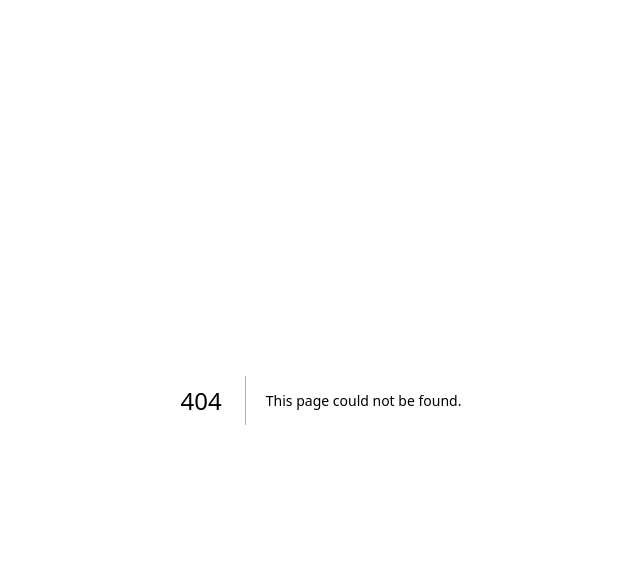
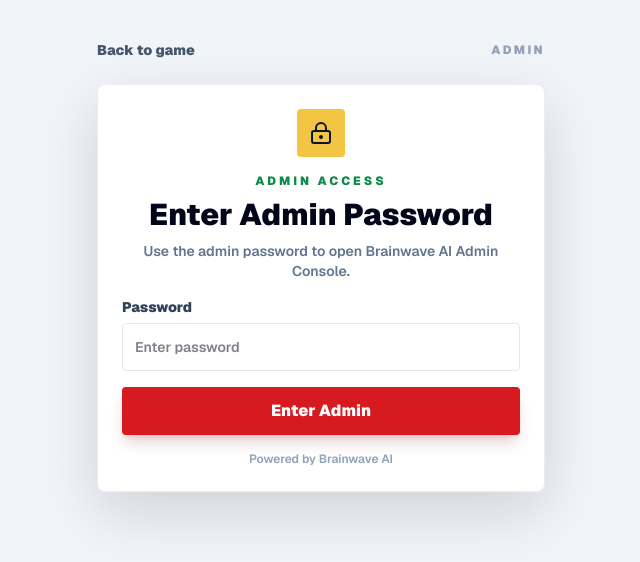
Before and after one commit to cantonmedia-ai/laozhaopai-32-worldcup-game, a Next.js app: page /admin-login in a window 1280 px wide. Before the commit this address had no page. Shown: the top 562 px of the page, without its empty margins (319-959 px from the left). Built offline with nearby package versions, Linux system fonts and the light colour scheme.

Commit message:
Add password-gated admin access

```diff
--- /dev/null
+++ b/src/app/admin-login/page.tsx
@@ -0,0 +1,25 @@
+import Link from "next/link";
+import { AdminLoginForm } from "@/components/admin-login-form";
+
+export default async function AdminLoginPage({
+  searchParams,
+}: {
+  searchParams: Promise<{ next?: string }>;
+}) {
+  const params = await searchParams;
+  const next = params.next && params.next.startsWith("/") ? params.next : "/admin";
+
+  return (
+    <main className="min-h-screen bg-slate-100 px-4 py-10 text-slate-950">
+      <div className="mx-auto mb-6 flex max-w-md items-center justify-between">
+        <Link href="/game" className="text-sm font-black text-slate-600 hover:text-slate-950">
+          Back to game
+        </Link>
+        <span className="text-xs font-black uppercase tracking-[0.2em] text-slate-400">
+          Admin
+        </span>
+      </div>
+      <AdminLoginForm next={next} />
+    </main>
+  );
+}
--- /dev/null
+++ b/src/app/api/admin-login/route.ts
@@ -0,0 +1,36 @@
+import { NextResponse, type NextRequest } from "next/server";
+import {
+  ADMIN_ACCESS_COOKIE,
+  ADMIN_ACCESS_VALUE,
+  getAdminPassword,
+} from "@/lib/admin-password";
+
+function safeNextPath(value: unknown) {
+  if (typeof value !== "string" || !value.startsWith("/") || value.startsWith("//")) {
+    return "/admin";
+  }
+
+  return value;
+}
+
+export async function POST(request: NextRequest) {
+  const body = (await request.json().catch(() => null)) as {
+    password?: string;
+    next?: string;
+  } | null;
+
+  if (String(body?.password ?? "") !== getAdminPassword()) {
+    return NextResponse.json({ error: "Wrong admin password." }, { status: 401 });
+  }
+
+  const response = NextResponse.json({ ok: true, next: safeNextPath(body?.next) });
+  response.cookies.set(ADMIN_ACCESS_COOKIE, ADMIN_ACCESS_VALUE, {
+    httpOnly: true,
+    sameSite: "lax",
+    secure: process.env.NODE_ENV === "production",
+    path: "/",
+    maxAge: 60 * 60 * 8,
+  });
+
+  return response;
+}
--- a/src/app/profile/page.tsx
+++ b/src/app/profile/page.tsx
@@ -59,14 +59,12 @@
           >
             <Share2 size={18} /> Referral
           </Link>
-          {profile && ["admin", "owner"].includes(profile.role) ? (
           <Link
             href="/admin"
             className="flex h-12 items-center justify-center gap-2 rounded bg-[#f4c542] font-black text-[#071525]"
           >
             <Settings size={18} /> Admin
           </Link>
-          ) : null}
           <form action="/auth/logout" method="post">
             <button
               type="submit"
--- a/src/components/admin-layout.tsx
+++ b/src/components/admin-layout.tsx
@@ -13,7 +13,7 @@
   Users,
 } from "lucide-react";
 import clsx from "clsx";
-import { requireAdmin } from "@/lib/auth-guards";
+import { requireAdminPasswordAccess } from "@/lib/admin-password";
 
 const adminNav = [
   { href: "/admin/games", label: "Dashboard", icon: LayoutDashboard },
@@ -38,7 +38,7 @@
   active: string;
   children: React.ReactNode;
 }) {
-  await requireAdmin();
+  await requireAdminPasswordAccess(active);
 
   return (
     <div className="min-h-screen bg-slate-100 text-slate-950 md:grid md:grid-cols-[260px_1fr]">
--- /dev/null
+++ b/src/components/admin-login-form.tsx
@@ -0,0 +1,82 @@
+"use client";
+
+import { useState } from "react";
+import { Loader2, LockKeyhole } from "lucide-react";
+
+export function AdminLoginForm({ next = "/admin" }: { next?: string }) {
+  const [password, setPassword] = useState("");
+  const [loading, setLoading] = useState(false);
+  const [errorMessage, setErrorMessage] = useState("");
+
+  async function submit(event: React.FormEvent<HTMLFormElement>) {
+    event.preventDefault();
+    setLoading(true);
+    setErrorMessage("");
+
+    try {
+      const response = await fetch("/api/admin-login", {
+        method: "POST",
+        headers: { "Content-Type": "application/json" },
+        body: JSON.stringify({ password, next }),
+      });
+      const result = (await response.json().catch(() => null)) as {
+        next?: string;
+        error?: string;
+      } | null;
+
+      if (!response.ok) throw new Error(result?.error || "Wrong admin password.");
+      window.location.href = result?.next || "/admin";
+    } catch (error) {
+      setErrorMessage(error instanceof Error ? error.message : "Wrong admin password.");
+    } finally {
+      setLoading(false);
+    }
+  }
+
+  return (
+    <form onSubmit={submit} className="card mx-auto grid max-w-md gap-4 p-6">
+      <div className="text-center">
+        <div className="mx-auto grid size-12 place-items-center rounded bg-[#f4c542] text-[#071525]">
+          <LockKeyhole size={24} />
+        </div>
+        <p className="mt-4 text-xs font-black uppercase tracking-[0.25em] text-[#0f8a4b]">
+          Admin Access
+        </p>
+        <h1 className="mt-2 text-3xl font-black text-slate-950">
+          Enter Admin Password
+        </h1>
+        <p className="mt-2 text-sm font-semibold text-slate-500">
+          Use the admin password to open Brainwave AI Admin Console.
+        </p>
+      </div>
+      <label className="grid gap-1.5 text-sm font-black text-slate-700">
+        Password
+        <input
+          type="password"
+          value={password}
+          onChange={(event) => setPassword(event.target.value)}
+          className="h-12 rounded border border-slate-200 bg-white px-3 font-semibold text-slate-950 outline-none focus:border-[#d71920]"
+          placeholder="Enter password"
+          autoComplete="current-password"
+          required
+        />
+      </label>
+      <button
+        type="submit"
+        disabled={loading}
+        className="flex h-12 items-center justify-center gap-2 rounded bg-[#d71920] px-4 font-black text-white shadow-lg shadow-red-900/20 hover:bg-red-700 disabled:cursor-wait disabled:bg-slate-400"
+      >
+        {loading ? <Loader2 className="animate-spin" size={18} /> : null}
+        {loading ? "Checking..." : "Enter Admin"}
+      </button>
+      {errorMessage ? (
+        <p className="rounded bg-red-50 p-3 text-center text-xs font-bold text-red-700">
+          {errorMessage}
+        </p>
+      ) : null}
+      <p className="text-center text-xs font-semibold text-slate-400">
+        Powered by Brainwave AI
+      </p>
+    </form>
+  );
+}
--- a/src/components/app-shell.tsx
+++ b/src/components/app-shell.tsx
@@ -2,6 +2,7 @@
 import {
   BookOpenText,
   ChartNoAxesColumnIncreasing,
+  Settings,
   ShieldCheck,
   Trophy,
   UserRound,
@@ -15,6 +16,7 @@
   { href: "/leaderboard", label: "Ranking", icon: ChartNoAxesColumnIncreasing },
   { href: "/rules", label: "Rules", icon: BookOpenText },
   { href: "/profile", label: "Profile", icon: UserRound },
+  { href: "/admin", label: "Admin", icon: Settings },
 ];
 
 const publicNav = [
--- a/src/lib/admin-api.ts
+++ b/src/lib/admin-api.ts
@@ -1,7 +1,18 @@
 import { NextResponse, type NextRequest } from "next/server";
 import { createServerClient } from "@supabase/ssr";
+import { ADMIN_ACCESS_COOKIE, ADMIN_ACCESS_VALUE } from "@/lib/admin-password";
 
 export async function requireAdminApi(request: NextRequest) {
+  if (request.cookies.get(ADMIN_ACCESS_COOKIE)?.value === ADMIN_ACCESS_VALUE) {
+    return {
+      ok: true as const,
+      user: {
+        id: "admin-password",
+        email: process.env.ADMIN_EMAIL || "deric@cantonkitchen.com.my",
+      },
+    };
+  }
+
   const supabaseUrl = process.env.NEXT_PUBLIC_SUPABASE_URL;
   const supabaseKey = process.env.NEXT_PUBLIC_SUPABASE_ANON_KEY;
 
--- /dev/null
+++ b/src/lib/admin-password.ts
@@ -0,0 +1,19 @@
+import { cookies } from "next/headers";
+import { redirect } from "next/navigation";
+
+export const ADMIN_ACCESS_COOKIE = "brainwave_admin_access";
+export const ADMIN_ACCESS_VALUE = "brainwave_admin_ok";
+
+export function getAdminPassword() {
+  return process.env.ADMIN_PASSWORD || "1988";
+}
+
+export async function hasAdminPasswordAccess() {
+  const cookieStore = await cookies();
+  return cookieStore.get(ADMIN_ACCESS_COOKIE)?.value === ADMIN_ACCESS_VALUE;
+}
+
+export async function requireAdminPasswordAccess(next = "/admin") {
+  if (await hasAdminPasswordAccess()) return;
+  redirect(`/admin-login?next=${encodeURIComponent(next)}`);
+}
--- a/src/proxy.ts
+++ b/src/proxy.ts
@@ -1,5 +1,8 @@
 import { createServerClient } from "@supabase/ssr";
 import { NextResponse, type NextRequest } from "next/server";
+
+const adminAccessCookie = "brainwave_admin_access";
+const adminAccessValue = "brainwave_admin_ok";
 
 const protectedRoutes = [
   "/game",
@@ -50,9 +53,34 @@
   if (
     !isProtectedPath(pathname) &&
     !pathname.startsWith("/admin") &&
+    pathname !== "/admin-login" &&
     pathname !== "/login"
   ) {
     return NextResponse.next();
+  }
+
+  if (pathname === "/admin-login") {
+    if (request.cookies.get(adminAccessCookie)?.value === adminAccessValue) {
+      const nextPath = safeNextPath(request.nextUrl.searchParams.get("next"), "/admin");
+      const nextUrl = request.nextUrl.clone();
+      nextUrl.pathname = nextPath;
+      nextUrl.search = "";
+      return NextResponse.redirect(nextUrl);
+    }
+
+    return NextResponse.next();
+  }
+
+  if (pathname.startsWith("/admin")) {
+    if (request.cookies.get(adminAccessCookie)?.value === adminAccessValue) {
+      return NextResponse.next();
+    }
+
+    const adminLoginUrl = request.nextUrl.clone();
+    adminLoginUrl.pathname = "/admin-login";
+    adminLoginUrl.search = "";
+    adminLoginUrl.searchParams.set("next", pathname);
+    return NextResponse.redirect(adminLoginUrl);
   }
 
   const response = NextResponse.next({ request });
@@ -135,16 +163,6 @@
     return NextResponse.redirect(nextUrl);
   }
 
-  if (
-    pathname.startsWith("/admin") &&
-    !["admin", "owner"].includes(String(profile?.role ?? ""))
-  ) {
-    const gameUrl = request.nextUrl.clone();
-    gameUrl.pathname = "/game";
-    gameUrl.search = "";
-    return NextResponse.redirect(gameUrl);
-  }
-
   return response;
 }
 
@@ -165,6 +183,7 @@
     "/results/:path*",
     "/admin",
     "/admin/:path*",
+    "/admin-login",
     "/login",
   ],
 };
```
Lines whose indentation alone changed are shown as unchanged.
